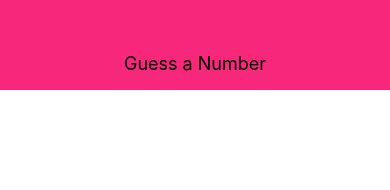
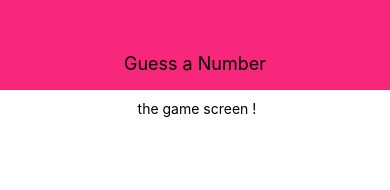
Before and after one commit to eddymandran/rn-Guess-a-number-app, a React Native app: screen / in a window 390 px wide. Shown: the top 190 px of the page. Built offline with nearby package versions, Linux system fonts and the light colour scheme.

Commit message:
Adding a screen component

```diff
--- a/App.js
+++ b/App.js
@@ -1,10 +1,12 @@
 import {StyleSheet, View} from 'react-native';
 import Header from './components/Header';
+import StartGameScreen from './screens/StartGameScreen';
 
 export default function App() {
     return (
         <View style={styles.screen}>
             <Header title="Guess a Number" />
+            <StartGameScreen />
         </View>
     );
 }
--- /dev/null
+++ b/screens/StartGameScreen.js
@@ -0,0 +1,21 @@
+import React from "react";
+import { View, Text, StyleSheet } from "react-native";
+
+const StartGameScreen = props => {
+  return (
+    <View style={styles.screen}>
+        <Text> the game screen !</Text>
+    </View>
+  );
+};
+
+const styles = StyleSheet.create({
+    screen: {
+        flex: 1,
+        padding: 10,
+        alignItems:'center'
+    }
+
+});
+
+export default StartGameScreen;
```
